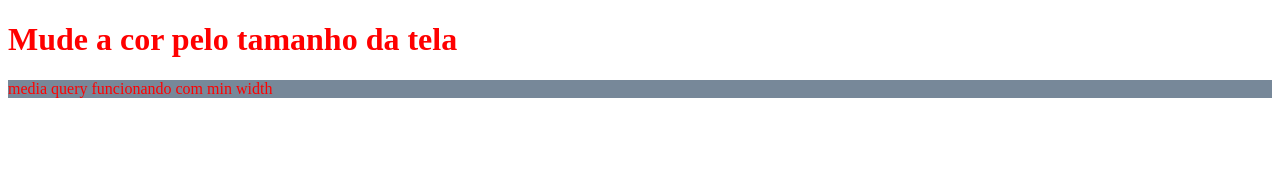
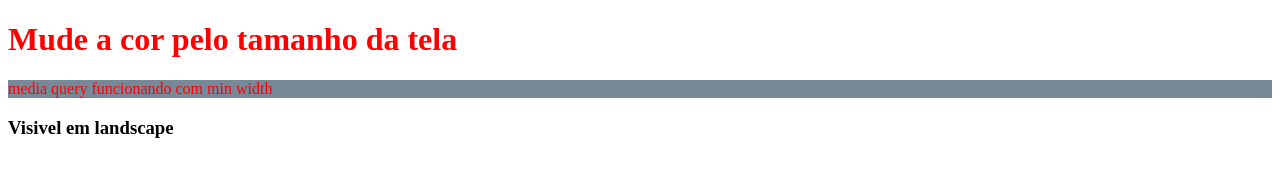
Before and after one commit to Lexcera/Responsividade, a plain HTML site: page index.html in a window 1280 px wide. Drawn offline with Linux system fonts and the light colour scheme.

Commit message:
landscape

```diff
--- a/index.html
+++ b/index.html
@@ -11,5 +11,7 @@
     <h1>Mude a cor pelo tamanho da tela</h1>
     <!-- 3 min width -->
     <p>media query funcionando com min width </p>
+    <!-- 4 landscape -->
+    <h3>Visivel em landscape</h3>
 </body>
 </html>
--- a/style.css
+++ b/style.css
@@ -20,3 +20,14 @@ p{
     color: red
  }
 }
+
+/* landscape */
+h3{
+    display: none;
+}
+
+@media screen and (orientation: landscape) {
+    h3{
+        display: block;
+    }
+}
```
